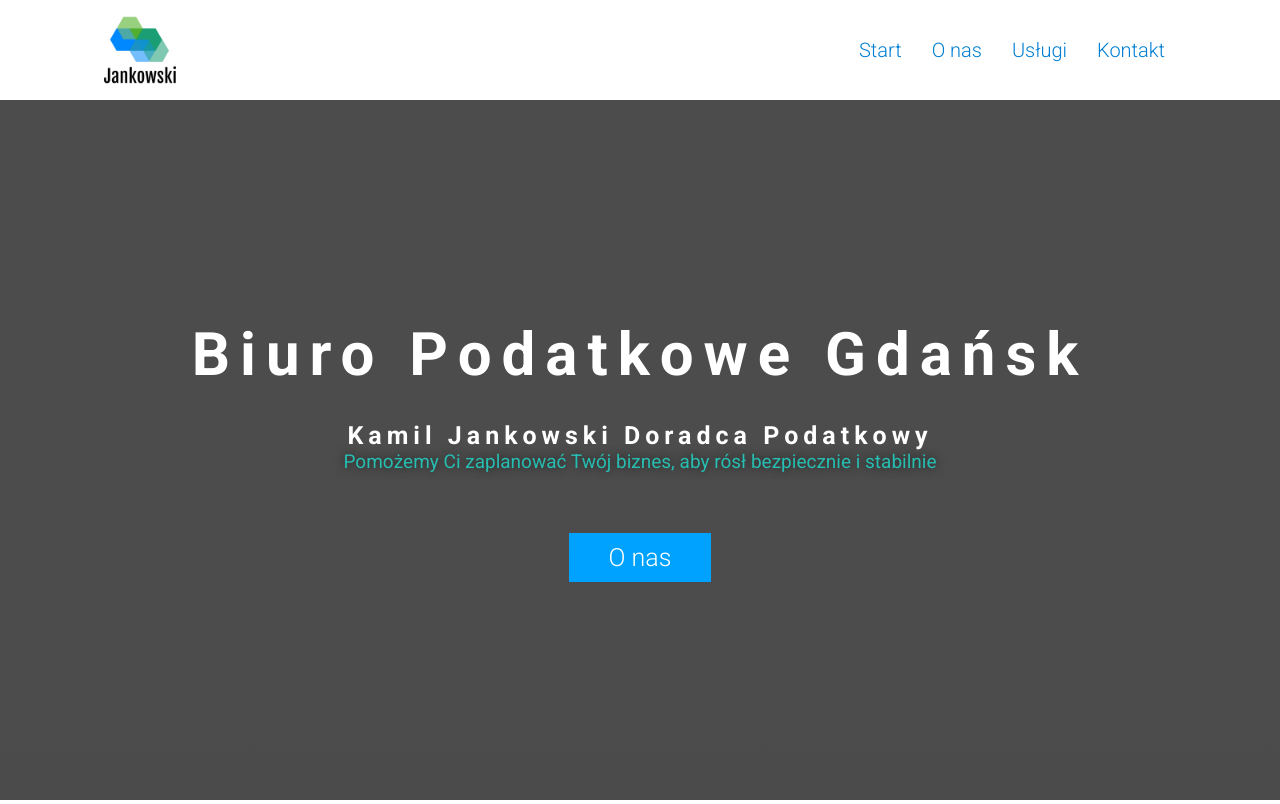
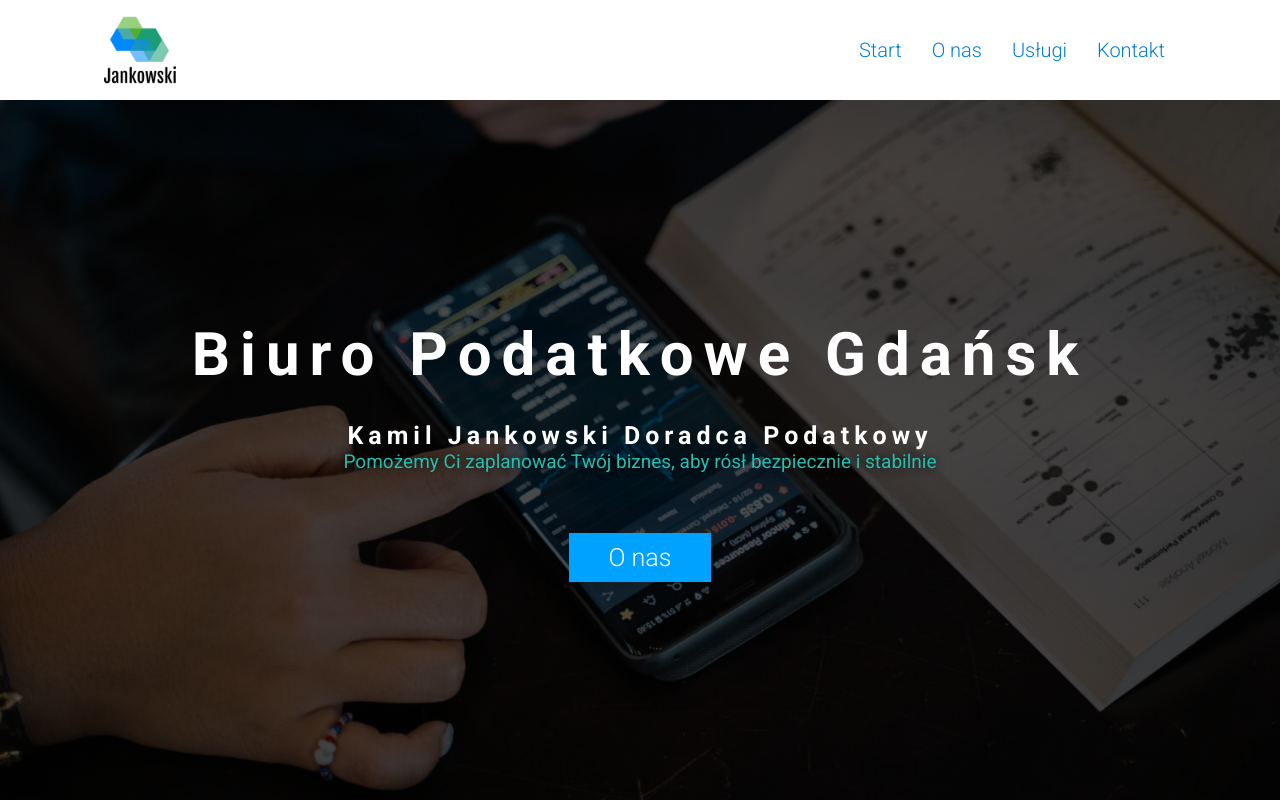
Before and after one commit to xFantix/biuro-podatkowe, a website: page index.html in a window 1280 px wide. Shown: the top 804 px of the page. Drawn offline with nearby package versions, Linux system fonts and the light colour scheme; files that its build step writes are made by us from their sources; the site is published under a folder, as on GitHub Pages, so addresses that start at the root find nothing; files whose address does not match are found by name.

Commit message:
change url image

```diff
--- a/scss/style.scss
+++ b/scss/style.scss
@@ -87,7 +87,7 @@ $font-merriweather: "Merriweather", serif;
 
      height: calc(100vh - 100px);
      background-image: linear-gradient(rgba(0, 0, 0, 0.7), rgba(0, 0, 0, 0.705)),
-          url("/image/bcg-banner-desktop.jpg");
+          url("./image/bcg-banner-desktop.jpg");
      background-position: center;
      background-size: cover;
      background-attachment: fixed;
```
